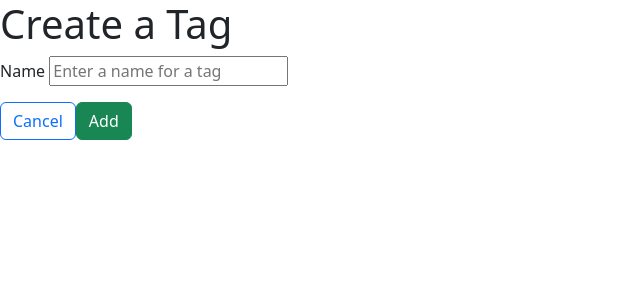
After one commit to jonscon/Unit-24-SQLAlc, a Flask app: page /tags/new in a window 1280 px wide. The commit adds this page. Shown: the top 300 px of the page, without its empty margins (0-640 px from the left). Run offline with Flask 3, Linux system fonts and the light colour scheme; some libraries are stand-ins or nearby versions.

Commit message:
adding solution files

```diff
--- a/app.py
+++ b/app.py
@@ -2,7 +2,7 @@
 
 from flask import Flask, request, redirect, render_template, flash, session
 from flask_debugtoolbar import DebugToolbarExtension
-from models import db, connect_db, User, Post
+from models import db, connect_db, User, Post, Tag, PostTag
 
 app = Flask(__name__)
 app.config['SQLALCHEMY_DATABASE_URI'] = 'postgresql:///blogly'
@@ -17,6 +17,8 @@ db.create_all()
 app.config['SECRET_KEY'] = "SECRET!"
 app.config['DEBUG_TB_INTERCEPT_REDIRECTS'] = False
 debug = DebugToolbarExtension(app)
+
+## USERS ROUTES ##
 
 @app.route("/")
 def home_page():
@@ -82,18 +84,22 @@ def edit_user(user_id):
 def delete_user(user_id):
     """POST method to delete a user."""
 
-    User.query.filter_by(id=user_id).delete()
+    user = User.query.get(user_id)
+    db.session.delete(user)
     db.session.commit()
 
     return redirect("/users")
+
+## POSTS ROUTES ##
 
 @app.route("/users/<int:user_id>/posts/new")
 def add_post_form(user_id):
     """Show form to add post for the user."""
 
     user = User.query.get(user_id)
+    tags = Tag.query.all()
 
-    return render_template("add_post.html", user=user)
+    return render_template("add_post.html", user=user, tags=tags)
 
 @app.route("/users/<int:user_id>/posts/new", methods=["POST"])
 def add_post(user_id):
@@ -102,7 +108,11 @@ def add_post(user_id):
     title = request.form["title"]
     content = request.form["content"]
 
-    new_post = Post(title=title, content=content, user_id=user_id)
+    tag_ids = [int(num) for num in request.form.getlist("tag")]
+    tags = Tag.query.filter(Tag.id.in_(tag_ids)).all()
+
+    new_post = Post(title=title, content=content, user_id=user_id, tags=tags)
+
     db.session.add(new_post)
     db.session.commit()
 
@@ -121,8 +131,9 @@ def edit_post_form(post_id):
     """Form to edit post details."""
 
     post = Post.query.get(post_id)
+    tags = Tag.query.all()
 
-    return render_template("post_edit.html", post=post)
+    return render_template("post_edit.html", post=post, tags=tags)
 
 @app.route("/posts/<int:post_id>/edit", methods=["POST"])
 def edit_post(post_id):
@@ -131,6 +142,11 @@ def edit_post(post_id):
     post = Post.query.get(post_id)
     post.title = request.form["title"]
     post.content = request.form["content"]
+
+    # Edit post tags
+    tag_ids = [int(num) for num in request.form.getlist("tag")]
+    tags = Tag.query.filter(Tag.id.in_(tag_ids)).all()
+    post.tags = tags
 
     db.session.add(post)
     db.session.commit()
@@ -141,9 +157,76 @@ def edit_post(post_id):
 def delete_post(post_id):
     """Delete post."""
 
-    user_id = Post.query.get(post_id).user_id
-    Post.query.filter_by(id=post_id).delete()
+    post = Post.query.get(post_id)
+    user_id = post.user_id
 
+    db.session.delete(post)
     db.session.commit()
 
     return redirect(f"/users/{user_id}")
+
+## TAGS ROUTE ##
+
+@app.route("/tags/new")
+def add_tag_form():
+    """Add tag."""
+
+    return render_template("add_tag.html")
+
+@app.route("/tags/new", methods=["POST"])
+def add_tag():
+    """POST method to add tag."""
+
+    name = request.form["name"]
+    new_tag = Tag(name=name)
+
+    db.session.add(new_tag)
+    db.session.commit()
+
+    return redirect("/tags")
+
+@app.route("/tags")
+def tag_list():
+    """Show all tags."""
+
+    tags = Tag.query.all()
+
+    return render_template("tags.html", tags=tags)
+
+@app.route("/tags/<int:tag_id>")
+def show_tag(tag_id):
+    """Show details of tag."""
+
+    tag = Tag.query.get(tag_id)
+
+    return render_template("tag_detail.html", tag=tag)
+
+@app.route("/tags/<int:tag_id>/edit")
+def edit_tag_form(tag_id):
+    """Form to edit a tag."""
+
+    tag = Tag.query.get(tag_id)
+
+    return render_template("tag_edit.html", tag=tag)
+
+@app.route("/tags/<int:tag_id>/edit", methods=["POST"])
+def edit_tag(tag_id):
+    """POST method for editing a tag."""
+
+    tag = Tag.query.get(tag_id)
+    tag.name = request.form["name"]
+
+    db.session.add(tag)
+    db.session.commit()
+
+    return redirect("/tags")
+
+@app.route("/tags/<int:tag_id>/delete", methods=["POST"])
+def delete_tag(tag_id):
+    """Delete tag."""
+
+    tag = Tag.query.get(tag_id)
+    db.session.delete(tag)
+    db.session.commit()
+
+    return redirect("/tags")
--- /dev/null
+++ b/templates/add_tag.html
@@ -0,0 +1,18 @@
+{% extends "base.html" %}
+{% block title %}Add Tag Form{% endblock %}
+{% block content %}
+<h1>Create a Tag</h1>
+<form>
+    <p>Name   <input type="text" name="name" placeholder="Enter a name for a tag"></p>
+
+    <button class="btn btn-outline-primary"
+    formaction="/tags"
+    formmethod="GET">Cancel</a>
+    <button class="btn btn-success"
+    formaction="/tags/new"
+    formmethod="POST">Add</button>
+
+</form>
+
+
+{% endblock %}
--- a/templates/user_edit.html
+++ b/templates/user_edit.html
@@ -3,9 +3,9 @@
 {% block content %}
 <h1>Edit a user</h1>
 <form method="POST">
-    <p>First Name   <input type="text" name="first_name" placeholder="Enter a first name"></p>
-    <p>Last Name    <input type="text" name="last_name" placeholder="Enter a last name"></p>
-    <p>Image URL    <input type="text" name="image_url" placeholder="Provide an image of this user"></p>
+    <p>First Name   <input type="text" name="first_name" placeholder="Enter a first name" value="{{user.first_name}}"></p>
+    <p>Last Name    <input type="text" name="last_name" placeholder="Enter a last name" value="{{user.last_name}}"></p>
+    <p>Image URL    <input type="text" name="image_url" placeholder="Provide an image of this user" value="{{user.image_url}}"></p>
 
     <div class="form-group text-right">
         <a class="btn btn-outline-info"
--- a/templates/user_form.html
+++ b/templates/user_form.html
@@ -14,5 +14,4 @@
 
 </form>
 
-
 {% endblock %}
```
Also changed, not shown: models.py (+29 -0 lines), seed.py (+19 -2 lines), templates/add_post.html (+7 -0 lines), templates/post_detail.html (+9 -1 lines), templates/post_edit.html (+8 -0 lines), templates/tag_detail.html (added, +21 -0 lines), templates/tag_edit.html (added, +17 -0 lines), templates/tags.html (added, +13 -0 lines).
